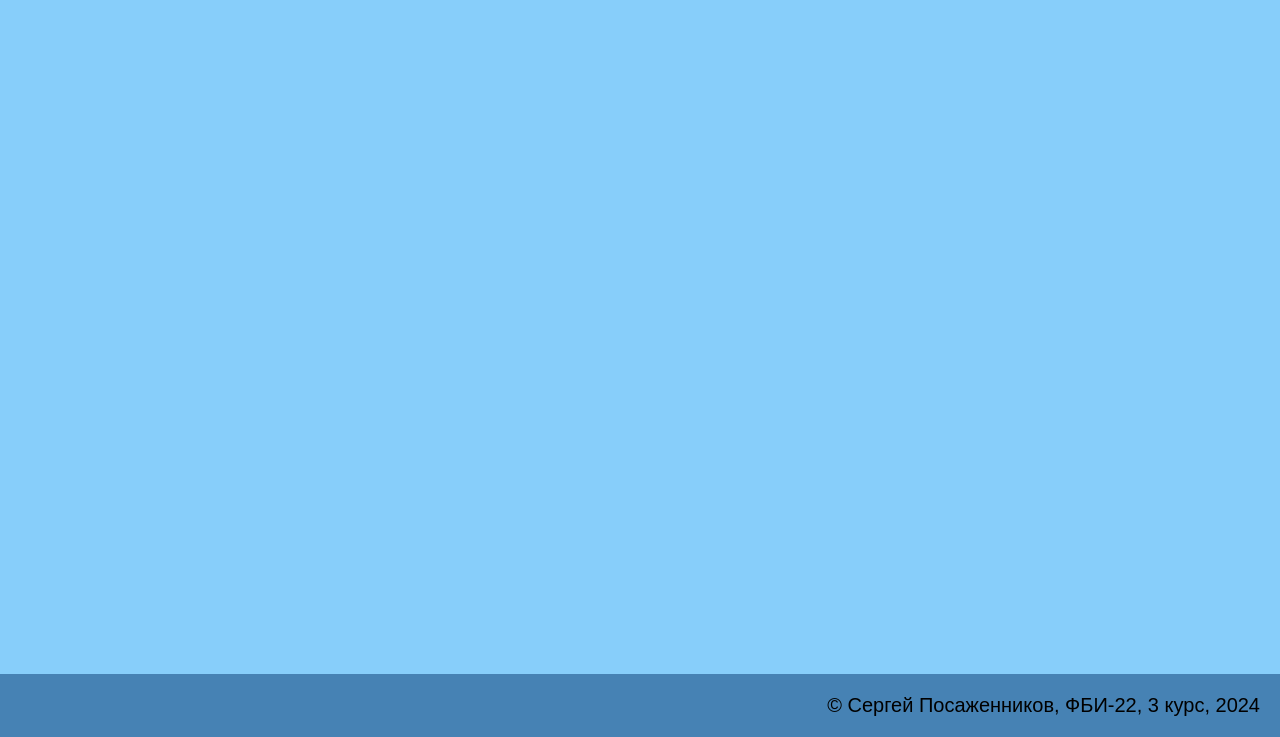
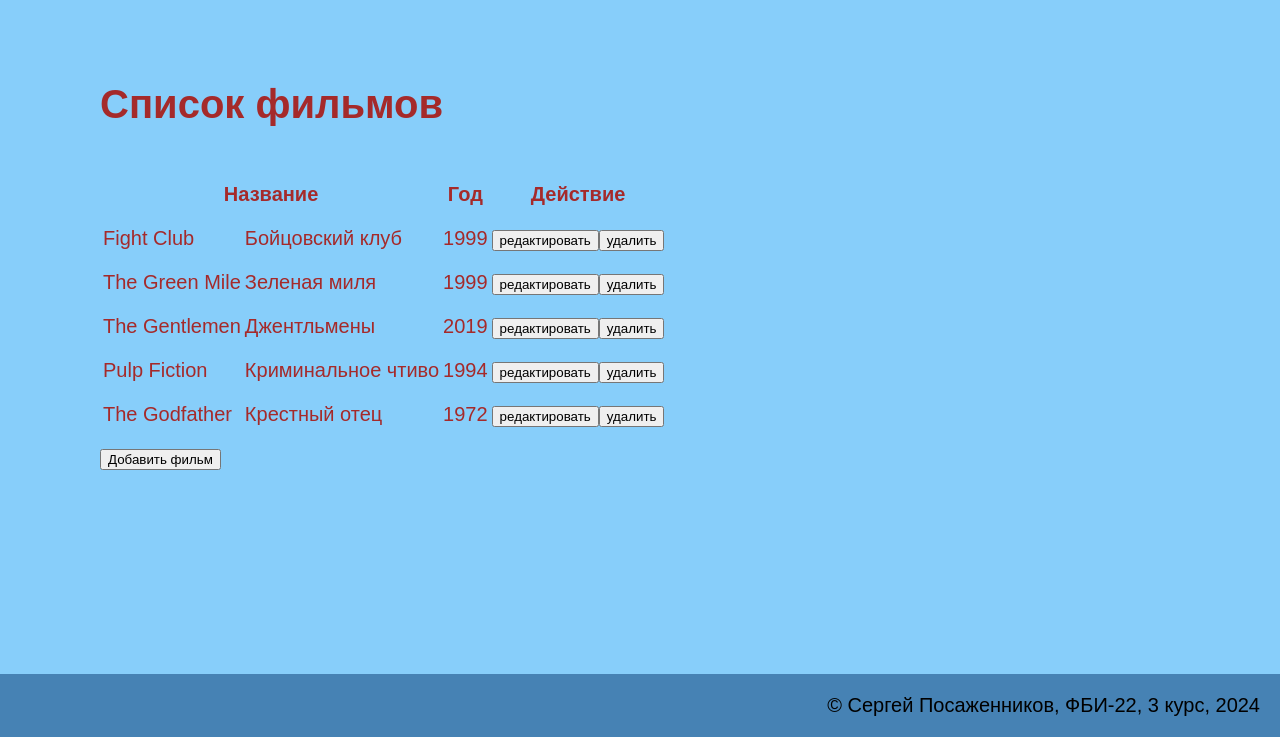
Before and after one commit to seruog17/web-programming-labs-2, a Flask app: page /lab7/ in a window 1280 px wide. Shown: the part 63-800 px from the top of the page. Run offline with Flask 3, Linux system fonts and the light colour scheme.

Commit message:
Вывод таблицы

```diff
--- a/lab7.py
+++ b/lab7.py
@@ -9,7 +9,7 @@ def main():
 
 films = [
     {
-        "titile": "Fight Club",
+        "title": "Fight Club",
         "title_ru": "Бойцовский клуб",
         "year": "1999",
         "description": "Сотрудник страховой компании страдает \
@@ -27,7 +27,7 @@ films = [
         который начинает пользоваться невероятной популярностью."
     },
     {
-        "titile": "The Green Mile",
+        "title": "The Green Mile",
         "title_ru": "Зеленая миля",
         "year": "1999",
         "description": "Пол Эджкомб — начальник блока смертников \
@@ -40,7 +40,7 @@ films = [
          одним из самых необычных обитателей блока."
     },
     {
-        "titile": "The Gentlemen",
+        "title": "The Gentlemen",
         "title_ru": "Джентльмены",
         "year": "2019",
         "description": "Один ушлый американец ещё со студенческих \
@@ -55,7 +55,7 @@ films = [
         китайской диаспоры, чернокожих спортсменов и даже русского олигарха."
     },
     {
-        "titile": "Pulp Fiction",
+        "title": "Pulp Fiction",
         "title_ru": "Криминальное чтиво",
         "year": "1994",
         "description": "Двое бандитов Винсент Вега и Джулс Винфилд \
@@ -68,7 +68,7 @@ films = [
         Джулс по нелепой случайности попадают в неприятности."
     },
     {
-        "titile": "The Godfather",
+        "title": "The Godfather",
         "title_ru": "Крестный отец",
         "year": "1972",
         "description": "Глава семьи, Дон Вито Корлеоне, \
--- /dev/null
+++ b/static/lab7/main.js
@@ -0,0 +1,39 @@
+function fillFilmList() {
+    fetch('/lab7/rest-api/films')
+    .then(function (data) {
+        return data.json();
+    })
+    .then(function (films) {
+        let tbody = document.getElementById('film-list');
+        tbody.innerHTML = '';
+        for(let i = 0; i<films.length; i++) {
+            let tr = document.createElement('tr');
+
+
+            let tdTitleRus = document.createElement('td');
+            let tdYear = document.createElement('td');
+            let tdTitle = document.createElement('td');
+            let tdActions = document.createElement('td');
+
+            tdTitle.innerText = films[i].title == films[i].title_ru ? '' : films[i].title;
+            tdTitleRus.innerText = films[i].title_ru;
+            tdYear.innerText = films[i].year;
+
+            let editButton = document.createElement('button');
+            editButton.innerText = 'редактировать';
+
+            let delButton = document.createElement('button');
+            delButton.innerText = 'удалить';
+
+            tdActions.append(editButton);
+            tdActions.append(delButton);
+
+            tr.append(tdTitle);
+            tr.append(tdTitleRus);
+            tr.append(tdYear);
+            tr.append(tdActions);
+
+            tbody.append(tr);
+        }
+    });
+}
--- a/templates/lab7/index.html
+++ b/templates/lab7/index.html
@@ -3,7 +3,28 @@
 {% block lab %}Лабораторная работа 7{% endblock %}
 
 {% block script %}
+<script src="{{ url_for('static', filename='lab7/main.js') }}"></script>
 {% endblock %}
 
 {% block main %}
+    <h1>Список фильмов</h1>
+
+    <table>
+        <thead>
+            <tr>
+                <th colspan="2">Название</th>
+                <th>Год</th>
+                <th>Действие</th>
+            </tr>
+        </thead>
+        <tbody id="film-list"></tbody>
+    </table>
+
+    <script>
+        fillFilmList();
+    </script>
+
+    <div>
+        <button onclick="addfilm()">Добавить фильм</button>
+    </div>
 {% endblock %}
```
